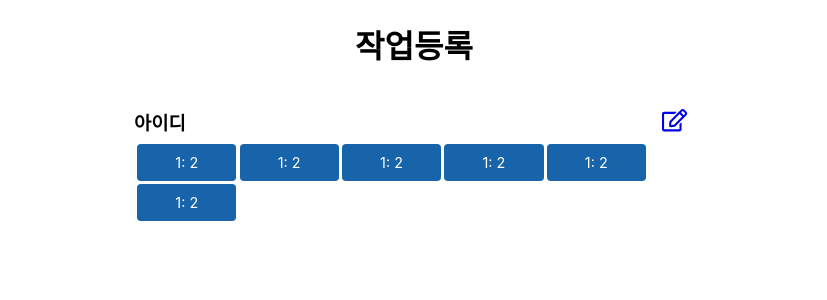
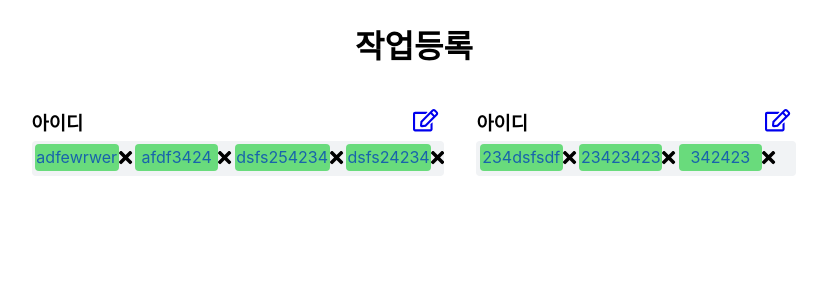
Before and after one commit to antnf3/blog-admin, a React (Create React App) app: page /1234 in a window 1280 px wide. Shown: the top 300 px of the page, without its empty margins (226-1053 px from the left). Built offline with nearby package versions, Linux system fonts and the light colour scheme.

Commit message:
axios 추가

```diff
--- a/package.json
+++ b/package.json
@@ -15,6 +15,7 @@
     "@types/node": "^12.0.0",
     "@types/react": "^16.9.0",
     "@types/react-dom": "^16.9.0",
+    "axios": "^0.19.2",
     "react": "^16.13.1",
     "react-dom": "^16.13.1",
     "react-redux": "^7.2.0",
--- a/src/components/Box.tsx
+++ b/src/components/Box.tsx
@@ -14,7 +14,7 @@ function Box({ data }: any) {
   };
   return (
     <TmpBoxOutline>
-      <TmpBoxHeader title={data.BLOG_NM}>
+      <TmpBoxHeader title={`${data.BLOG_TYPE_NM} - ${data.TOKEN_NM}`}>
         <Link to="/1234">
           <FontAwesomeIcon
             icon={faSyncAlt}
--- a/src/components/BoxDetail.tsx
+++ b/src/components/BoxDetail.tsx
@@ -1,4 +1,4 @@
-import React from "react";
+import React, { Fragment } from "react";
 import { faEdit } from "@fortawesome/free-regular-svg-icons";
 import { FontAwesomeIcon } from "@fortawesome/react-fontawesome";
 import { Link } from "react-router-dom";
@@ -7,8 +7,16 @@ import TmpBoxOutline from "./layout/TmpBoxOutline";
 import TmpBoxList from "./layout/TmpBoxList";
 import LabelDetail from "./LabelDetail";
 
+const data1 = [
+  ["adfewrwer", "afdf3424", "dsfs254234", "dsfs24234"],
+  ["234dsfsdf", "23423423", "342423"],
+];
+
 function BoxDetail() {
   return (
+    <Fragment>
+      {data1.map((data, i) => (
+        <Fragment key={i}>
           <TmpBoxOutline>
             <TmpBoxHeader title={"아이디"}>
               <Link id="navLink3" to="/12364">
@@ -16,15 +24,28 @@ function BoxDetail() {
               </Link>
             </TmpBoxHeader>
 
-      <TmpBoxList bgColor={"#fff"}>
-        <LabelDetail name={"1"} value={"2"} />
-        <LabelDetail name={"1"} value={"2"} />
-        <LabelDetail name={"1"} value={"2"} />
-        <LabelDetail name={"1"} value={"2"} />
-        <LabelDetail name={"1"} value={"2"} />
-        <LabelDetail name={"1"} value={"2"} />
+            <TmpBoxList bgColor={"#f1f3f5"}>
+              {data.map((id: any) => (
+                <LabelDetail key={id} value={id} />
+              ))}
             </TmpBoxList>
           </TmpBoxOutline>
+        </Fragment>
+      ))}
+    </Fragment>
+    // <Fragment>
+    //   <TmpBoxOutline>
+    //     <TmpBoxHeader title={"아이디"}>
+    //       <Link id="navLink3" to="/12364">
+    //         <FontAwesomeIcon icon={faEdit} />
+    //       </Link>
+    //     </TmpBoxHeader>
+
+    //     <TmpBoxList bgColor={"#f1f3f5"}>
+    //       <LabelDetail value={"2"} />
+    //     </TmpBoxList>
+    //   </TmpBoxOutline>
+    // </Fragment>
   );
 }
 
--- a/src/components/LabelDetail.tsx
+++ b/src/components/LabelDetail.tsx
@@ -1,29 +1,40 @@
 import React from "react";
 import styled from "styled-components";
+import { faTimes } from "@fortawesome/free-solid-svg-icons";
+import { FontAwesomeIcon } from "@fortawesome/react-fontawesome";
 
+const StyOutline = styled.div`
+  display: flex;
+  flex-direction: row;
+  height: 2.1rem;
+  svg {
+    align-self: center;
+    font-size: 1.2rem;
+  }
+`;
 const StyDiv = styled.div`
   display: flex;
   justify-content: center;
   align-items: center;
-  font-size: 0.9rem;
-  background-color: #1864ab;
+  font-size: 1rem;
+  background-color: #69db7c;
   border-radius: 4px;
-  min-width: 6rem;
-  min-height: 1.7rem;
-  color: #fff;
+  min-width: 5rem;
+  height: 1.7rem;
+  color: #1864ab;
   margin: 0.2rem 0 0 0.2rem;
   padding: 0 0.1rem;
 `;
 
 interface TxtProps {
-  name: string;
   value: string;
 }
-function LabelDetail({ name, value }: TxtProps) {
+function LabelDetail({ value }: TxtProps) {
   return (
-    <StyDiv>
-      {name}: {value}
-    </StyDiv>
+    <StyOutline>
+      <StyDiv>{value}</StyDiv>
+      <FontAwesomeIcon icon={faTimes} />
+    </StyOutline>
   );
 }
 
--- a/src/components/layout/TmpBoxList.tsx
+++ b/src/components/layout/TmpBoxList.tsx
@@ -10,7 +10,7 @@ const StyBox = styled.div<BoxProps>`
   background-color: ${(props) => (props.bgColor ? props.bgColor : "#69db7c")};
   max-width: 35rem;
   min-width: 20rem;
-  min-height: 5rem;
+  min-height: 2.2rem;
   max-height: 12rem;
   margin-top: -0.8rem;
   border-radius: 4px;
--- a/src/routes/Home.tsx
+++ b/src/routes/Home.tsx
@@ -1,17 +1,37 @@
-import React from "react";
+import React, { useEffect, useState } from "react";
 import Box from "../components/Box";
 import { connect } from "react-redux";
 import { JobState } from "../store";
 import { RouteComponentProps } from "react-router-dom";
 import Template from "../components/layout/Template";
+import axios, { AxiosResponse } from "axios";
 
 interface HomeProps extends RouteComponentProps<any> {
   data: JobState[];
 }
 function Home({ data }: HomeProps) {
+  const [data1, setData1] = useState([]);
+  useEffect(() => {
+    console.log("init");
+    fetch();
+  }, []);
+
+  const fetch = async () => {
+    const response: AxiosResponse = await axios.request({
+      method: "get",
+      url: `http://localhost:8000/home`,
+      data: {
+        mapFile: "index.search",
+        inData: { USER_ID: "k947114585", USE_YN: "Y" },
+      },
+    });
+    console.log(response.data);
+    setData1(response.data);
+    return response.data;
+  };
   return (
     <Template title={"작업목록"}>
-      {data.map((str: any) => (
+      {data1.map((str: any) => (
         <Box key={str.JOB_ID} data={str} />
       ))}
     </Template>
--- a/src/store.tsx
+++ b/src/store.tsx
@@ -3,6 +3,7 @@ import { configureStore, PayloadAction, createSlice } from "@reduxjs/toolkit";
 export const ADD = "ADD";
 export const DELETE = "DELETE";
 export const UPDATE = "UPDATE";
+export const FETCH_JOB_INFO = "FETCH_JOB_INFO";
 
 export interface JobState {
   JOB_ID: string;
```
Also changed, not shown: 1 other file (tests, documents, lock files or other folders). Lines whose indentation alone changed are shown as unchanged.
